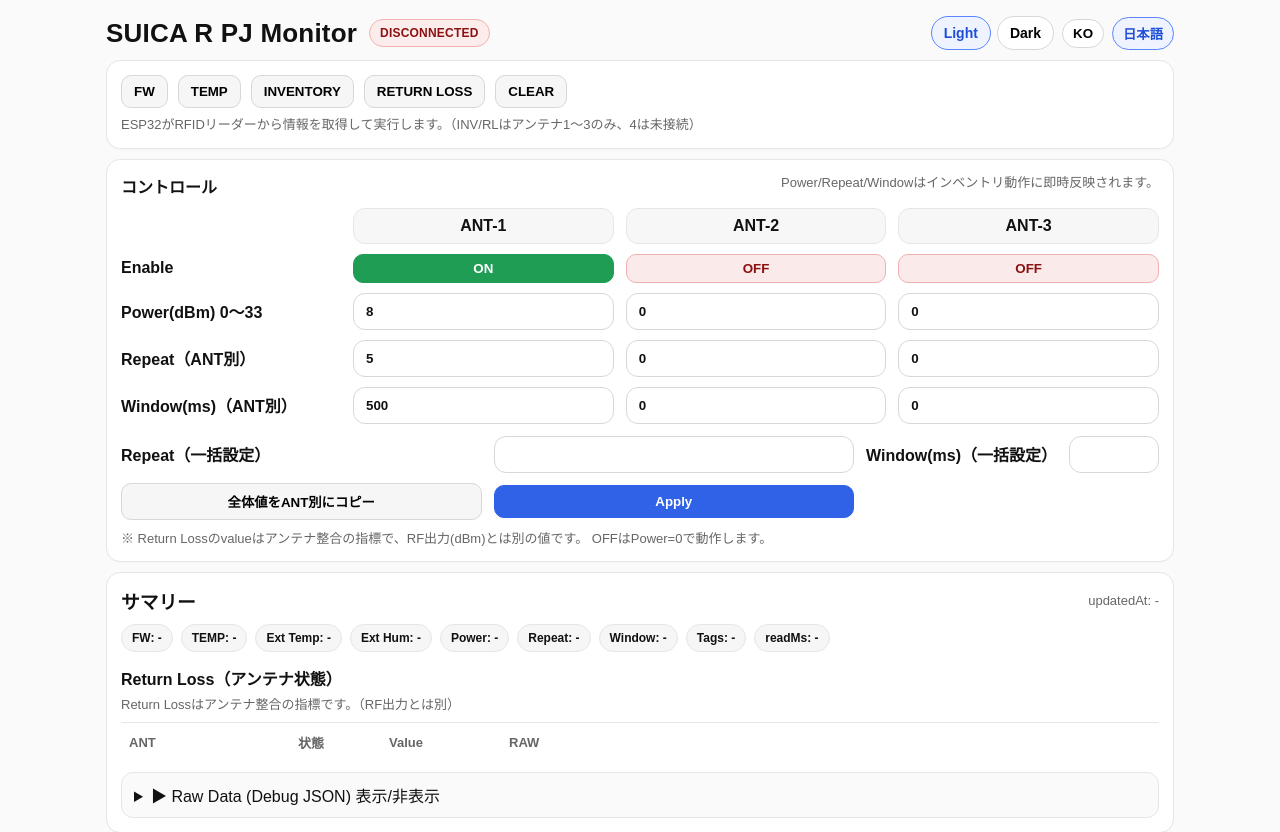
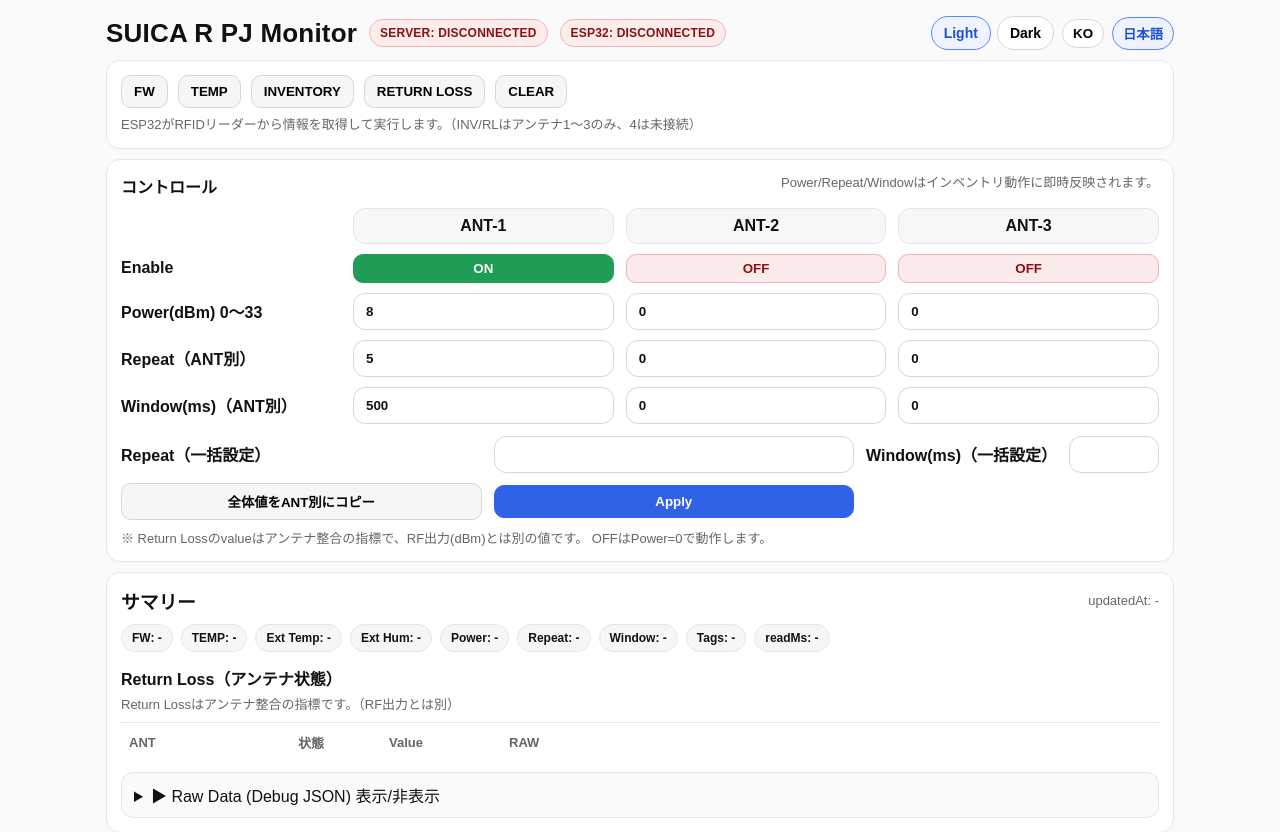
Before and after one commit to kakita7215/SUICA-R-STDY, a website: page public/index.html in a window 1280 px wide. Shown: the top 832 px of the page. Drawn offline with Linux system fonts and the light colour scheme.

Commit message:
Update index.html

```diff
--- a/public/index.html
+++ b/public/index.html
@@ -336,7 +336,8 @@
     <div class="topbar">
       <div class="title">
         <span id="tTitle">SUICA R PJ Monitor</span>
-        <span id="connBadge" class="badge ng">DISCONNECTED</span>
+        <span id="serverBadge" class="badge ng">SERVER: DISCONNECTED</span>
+        <span id="espBadge" class="badge ng">ESP32: DISCONNECTED</span>
       </div>
       <div class="lang">
         <div class="theme" aria-label="Theme">
```
